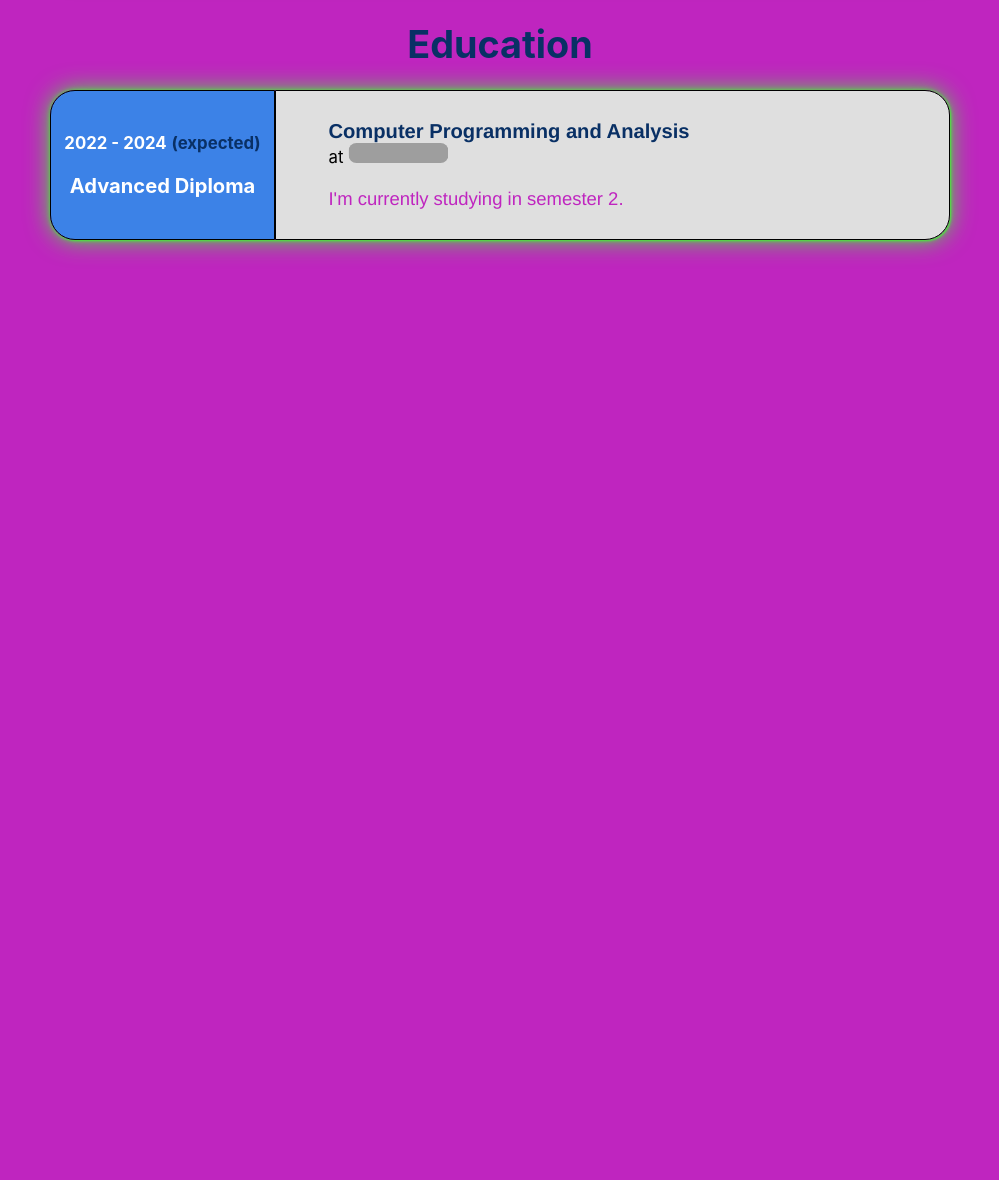
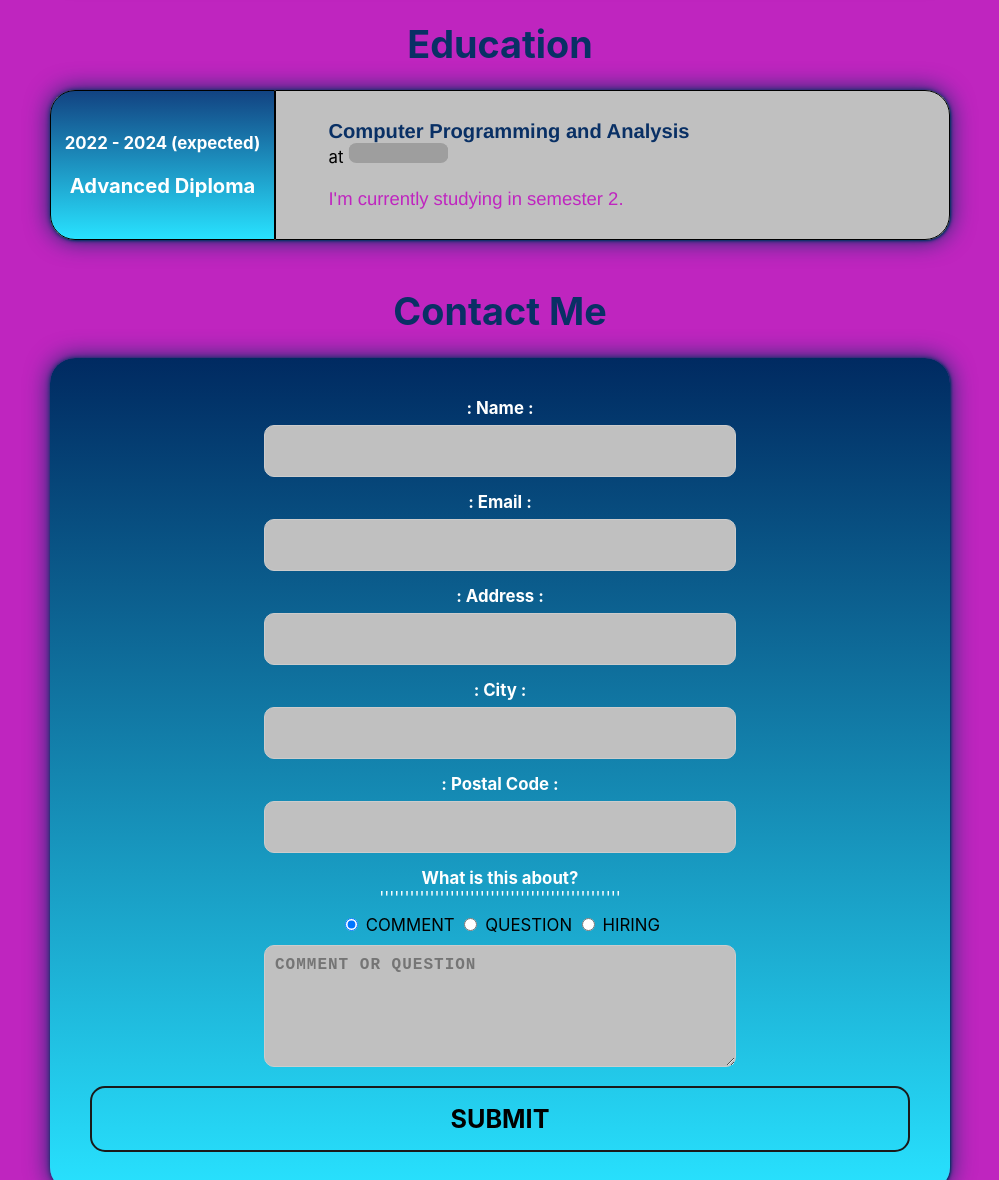
Before and after one commit to NishitShah18/final_web222, a plain HTML site: page index.html in a window 1280 px wide. Shown: the part 1620-2800 px from the top of the page, without its empty margins (140-1139 px from the left). Before the commit the page ends 1920 px from the top, so only its background shows below. Drawn offline with Linux system fonts and the light colour scheme; grey boxes are pictures that could not be loaded.

Commit message:
almost done

```diff
--- a/css/naruto.css
+++ b/css/naruto.css
@@ -13,7 +13,7 @@ img {
     margin-right: auto;
     width: 50%;
     border-radius: 50%;
-    box-shadow: 1px 1px 2px #4fe042, 0 0 25px #4fe042, 0 0 5px #4fe042;
+    box-shadow: 1px 1px 2px #093065, 0 0 25px #093065, 0 0 5px #093065;
 }
 
 .imgg {
@@ -29,29 +29,77 @@ img {
 }
 
 #me {
-    background-color: #3C82E7;
+    background: linear-gradient(#124382, #28e2ff);
     border-radius: 25px;
-    box-shadow: 1px 1px 2px #4fe042, 0 0 25px #4fe042, 0 0 5px #4fe042;
+    box-shadow: 1px 1px 2px #093065, 0 0 25px #093065, 0 0 5px #093065;
     max-width: 1024px;
     margin: 20px auto 50px;
     padding: 50px;
 }
 
 #about-me {
-    background-color: #dfdfdf;
+    background: #c0c0c0;
     border-radius: 25px;
-    box-shadow: 1px 1px 2px #4fe042, 0 0 25px #4fe042, 0 0 5px #4fe042;
+    box-shadow: 1px 1px 2px #093065, 0 0 25px #093065, 0 0 5px #093065;
     max-width: 1024px;
     margin: 20px auto 50px;
     padding: 40px;
 }
 
 #education {
+    background-color: #c0c0c0;
     margin: 20px auto 30px;
     display: table;
     width: 100%;
     border-radius: 25px;
-    box-shadow: 1px 1px 2px #4fe042, 0 0 25px #4fe042, 0 0 5px #4fe042;
+    box-shadow: 1px 1px 2px #093065, 0 0 25px #093065, 0 0 5px #093065;
+}
+
+#contact {
+    color: white;
+    background: linear-gradient(#002a61, #28e2ff);
+    border-radius: 25px;
+    box-shadow: 1px 1px 2px #093065, 0 0 25px #093065, 0 0 5px #093065;
+    max-width: 1024px;
+    margin: 20px auto 50px;
+    padding: 40px;
+    text-align: center;
+}
+
+#input {
+    width: 100%;
+    max-width: 450px;
+    padding: 10px;
+    border: 1px solid #ccc;
+    border-radius: 10px;
+    background-color: #c0c0c0;
+    color: #093065;
+    font-size: 16px;
+    letter-spacing: 1px;
+    height: 30px;
+    margin-top: 7px;
+    margin-bottom: -5px;
+    font-weight: 700;
+}
+
+.input {
+    width: 100%;
+    max-width: 450px;
+    padding: 10px;
+    border: 1px solid #ccc;
+    border-radius: 10px;
+    background-color: #c0c0c0;
+    color: #093065;
+    font-size: 16px;
+    letter-spacing: 1px;
+    height: 30px;
+    margin-top: 7px;
+    margin-bottom: -5px;
+    font-weight: 700;
+}
+
+#addLiveOthers {
+    display: none;
 }
 
 .table-row {
@@ -78,7 +126,7 @@ img {
 
 .table-cell1 {
     border: 1px solid;
-    background-color: #3C82E7;
+    background: linear-gradient(#124382, #28e2ff);
     border-radius: 25px 0 0 25px;
     display: table-cell;
     text-align: center;
@@ -87,7 +135,7 @@ img {
 
 .table-cell2 {
     border: 1px solid;
-    background-color: #dfdfdf;
+    background-color: #c0c0c0;
     border-radius: 0px 25px 25px 0px;
     display: table-cell;
     padding: 2px;
@@ -336,3 +384,8 @@ a {
     text-decoration: none;
     color: #bf25bf;
 }
+
+.right-label {
+    color: #ffffff;
+    font-weight: 700;
+}
--- a/index.html
+++ b/index.html
@@ -23,8 +23,20 @@
     <title>Nishit Shah PORTFOLIO</title>
     <link rel="stylesheet" href="./css/naruto.css" type="text/css" />
 
-    <style>
-    </style>
+    <script type="text/javascript">
+
+        function hireWage() {
+            var wage = document.getElementById('hourly_wage');
+
+            if (document.getElementById('hiring').checked) {
+                wage.style.display = 'inline';
+            }
+            else {
+                wage.style.display = 'none';
+            }
+        }
+
+    </script>
 </head>
 
 <body>
@@ -39,7 +51,7 @@
             <span class="button-link" style="font-size: 150%; font-weight: 700;">RESUME</b></span>
         </a>
         <p></p>
-        <a href="#contact" title="contact">
+        <a href="#contact-me-ns" title="contact">
             <span class="button-link" style="font-size: 150%; font-weight: 700;">Contact Me</b></span>
         </a>
     </div>
@@ -124,7 +136,7 @@
         <div class="table-row">
             <div class="table-cell1">
                 <span class="centered-element">
-                    <b style="color: white;">2022 - 2024</b> <b>(expected)</b>
+                    <b style="color: white;">2022 - 2024 (expected)</b>
                     <br><br>
                     <b style="color: white; font-size: larger;">Advanced Diploma</b>
                 </span>
@@ -149,6 +161,49 @@
             </div>
         </div>
     </div>
+    <h3 id="contact-me-ns" style="color: #093065;">Contact Me</h3>
+    <div id="contact">
+        <form action="https://httpbin.org/post" method="POST">
+            <label for="Name" class="right-label">: Name :</label><br>
+            <input type="text" id="input" name="Name" required />
+            <br><br>
+            <label for="Email" class="right-label">: Email :</label><br>
+            <input type="email" id="input" name="Email" required />
+            <br><br>
+            <label for="Address" class="right-label">: Address :</label><br>
+            <input type="text" id="input" name="Address" required />
+            <br><br>
+            <label for="City" class="right-label">: City :</label><br>
+            <input type="text" id="input" name="City" list="canadian_cities" required />
+            <datalist id="canadian_cities">
+                <option value="Toronto"> </option>
+                <option value="Ottawa"> </option>
+                <option value="Quebec"> </option>
+                <option value="Montreal"> </option>
+                <option value="Vancouver"> </option>
+            </datalist>
+            <br><br>
+            <label for="PostalCode" class="right-label">: Postal Code :</label><br>
+            <input type="text" id="input" name="PostalCode" pattern="^[A-Za-z]\d[A-Za-z]+\s+\d[A-Za-z]\d$" required />
+            <br><br>
+            <label class="right-label">What is this about?</label><br>
+            ''''''''''''''''''''''''''''''''''''''''''''''''<br>
+            <input type="radio" id="comment" name="about?" value="Comment" onclick="hireWage()" checked />
+            <label for="comment" style="color: black;">COMMENT</label>
+            <input type="radio" id="question" name="about?" value="Question" style="margin-top: 10px;"
+                onclick="hireWage()" />
+            <label for="question" style="color: black;">QUESTION</label>
+            <input type="radio" id="hiring" name="about?" value="Hiring" onclick="hireWage()" />
+            <label for="hiring" style="color: black;">HIRING</label><br><br>
+
+            <textarea id="input" style="height: 100px; margin-top: -10px;" name="Comment/Question" form="contact"
+                placeholder="COMMENT OR QUESTION"></textarea><br><br>
+            <input type="number" id="hourly_wage" class="input" name="Wage" placeholder="HOURLY WAGE"
+                pattern="/[1-9]\d{1,8}\.\d{2}/" style="display: none; height: 30px; margin-bottom: 25px;" />
+
+            <input class="button-link" type="submit" style="font-size: 150%; font-weight: 700;" value="SUBMIT" />
+        </form>
+    </div>
 </body>
 
 </html>
```
Also changed, not shown: assest/myImage.jpg (deleted), assest/myImage2.jpeg (deleted).
